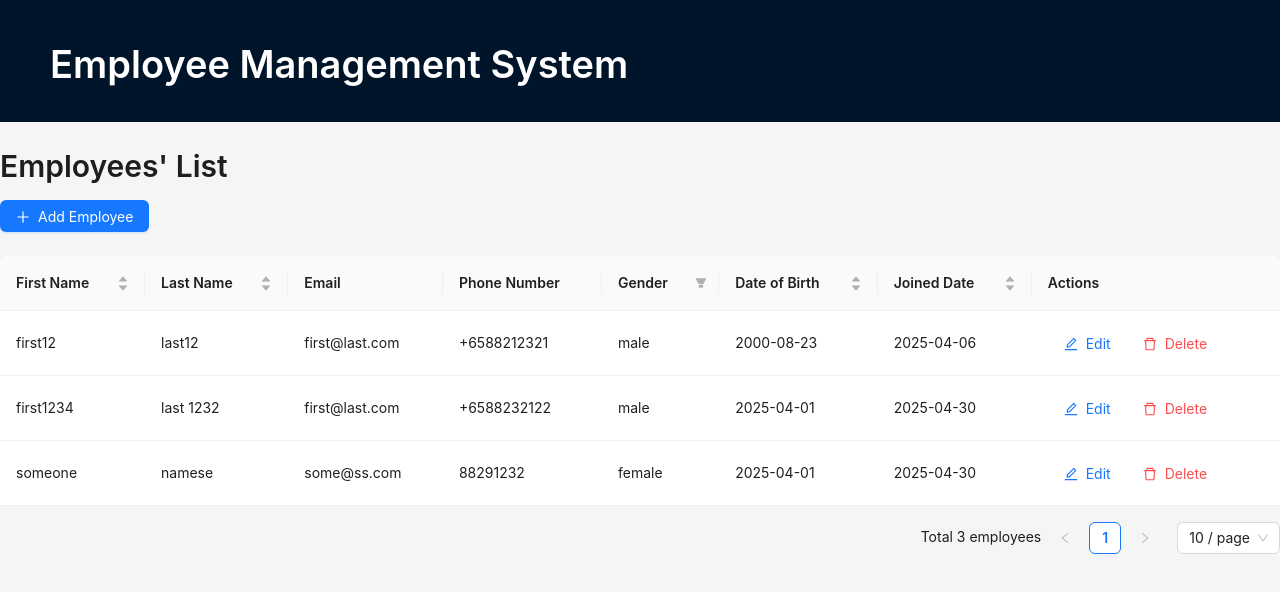
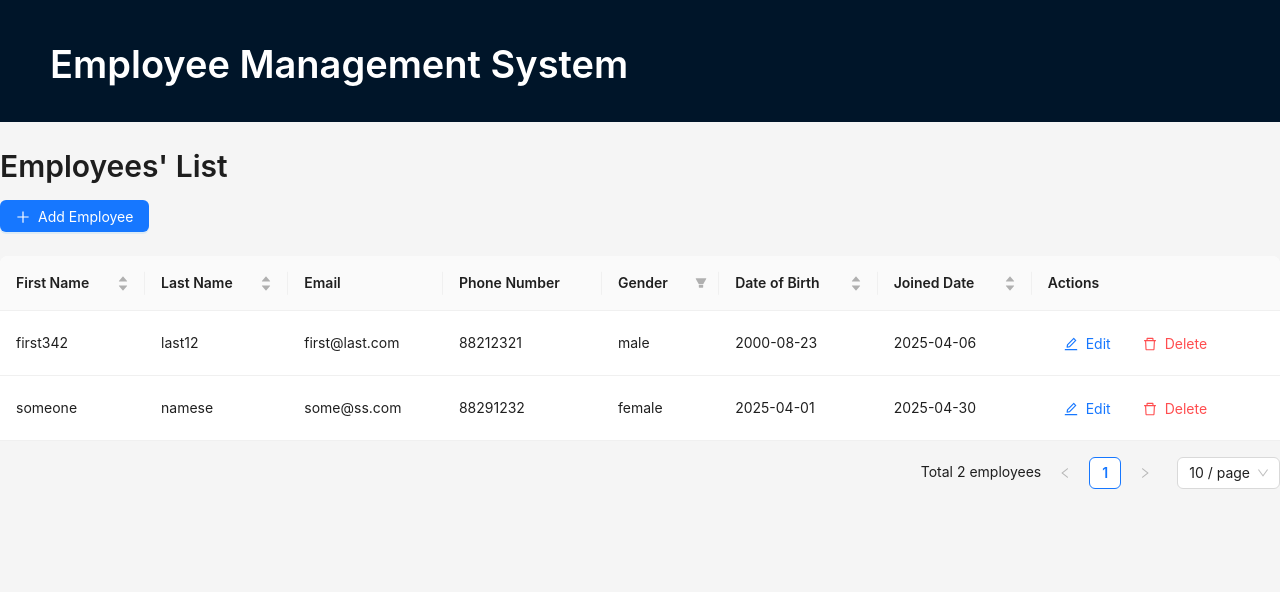
Before and after one commit to DhrubajitPC/znk-gic, a React (Vite) app: page / in a window 1280 px wide. Shown: the top 592 px of the page. Built offline with nearby package versions, Linux system fonts and the light colour scheme; data requests are answered from the project's data file.

Commit message:
connect edit calls

```diff
--- a/db.json
+++ b/db.json
@@ -1,24 +1,14 @@
 {
   "employees": [
     {
-      "firstName": "first12",
+      "firstName": "first342",
       "lastName": "last12",
       "email": "first@last.com",
-      "phoneNumber": "+6588212321",
+      "phoneNumber": "88212321",
       "gender": "male",
       "dateOfBirth": "2000-08-23",
       "joinedDate": "2025-04-06",
       "id": "1"
-    },
-    {
-      "firstName": "first1234",
-      "lastName": "last 1232",
-      "email": "first@last.com",
-      "phoneNumber": "+6588232122",
-      "gender": "male",
-      "dateOfBirth": "2025-04-01",
-      "joinedDate": "2025-04-30",
-      "id": "2"
     },
     {
       "id": "7588",
--- a/src/components/EmployeeForm.tsx
+++ b/src/components/EmployeeForm.tsx
@@ -15,9 +15,9 @@ type EmployeeFormValues = {
 };
 
 export const EmployeeForm: React.FC<{
-  defaultValues?: Partial<EmployeeFormValues>;
+  employee?: Employee;
   onSubmit?: (data: Omit<Employee, "id">) => void;
-}> = ({ defaultValues = {}, onSubmit }) => {
+}> = ({ employee: employee, onSubmit }) => {
   const {
     control,
     handleSubmit,
@@ -30,9 +30,9 @@ export const EmployeeForm: React.FC<{
       email: "",
       phoneNumber: "",
       gender: "",
-      dateOfBirth: null,
-      joinedDate: null,
-      ...defaultValues,
+      ...employee,
+      dateOfBirth: employee?.dateOfBirth ? dayjs(employee.dateOfBirth) : null,
+      joinedDate: employee?.joinedDate ? dayjs(employee.joinedDate) : null,
     },
   });
 
--- a/src/components/EmployeeTable.tsx
+++ b/src/components/EmployeeTable.tsx
@@ -7,7 +7,7 @@ import { Employee } from "../types/Employee";
 type EmployeeTableProps = {
   employees: Employee[];
   loading: boolean;
-  onDelete: (id: number) => Promise<void>;
+  onDelete: (id: string) => Promise<void>;
 };
 
 export const EmployeeTable: React.FC<EmployeeTableProps> = ({
@@ -15,7 +15,7 @@ export const EmployeeTable: React.FC<EmployeeTableProps> = ({
   loading,
   onDelete,
 }) => {
-  const handleDelete = async (id: number) => {
+  const handleDelete = async (id: string) => {
     try {
       await onDelete(id);
       message.success("Employee deleted successfully");
@@ -74,7 +74,7 @@ export const EmployeeTable: React.FC<EmployeeTableProps> = ({
     {
       title: "Actions",
       key: "actions",
-      render: (_: any, record: Employee) => (
+      render: (_, record: Employee) => (
         <span>
           <Link to={`/employee/edit/${record.id}`}>
             <Button type="link" icon={<EditOutlined />}>
--- a/src/pages/employee/edit.tsx
+++ b/src/pages/employee/edit.tsx
@@ -1,12 +1,37 @@
 import { Typography } from "antd";
 import React from "react";
+import { useNavigate, useParams } from "react-router";
 import { EmployeeForm } from "../../components/EmployeeForm";
+import {
+  useGetEmployeesQuery,
+  useUpdateEmployeeMutation,
+} from "../../features/employee/api/employeeApi";
 
 export const EditEmployee: React.FC = () => {
+  const { employeeId } = useParams<{ employeeId: string }>();
+  const { data: employeeList, isLoading } = useGetEmployeesQuery();
+  const [updateEmployee] = useUpdateEmployeeMutation();
+  const navigate = useNavigate();
+
+  const employee = employeeList?.find((employee) => employee.id === employeeId);
+
+  const handleSubmit = async (values: any) => {
+    try {
+      await updateEmployee({ id: employeeId || "", ...values }).unwrap();
+      navigate("/");
+    } catch (error) {
+      console.error("Failed to update employee:", error);
+    }
+  };
+
+  if (isLoading) return <div>Loading...</div>;
+
   return (
     <>
       <Typography.Title level={2}>Update employee details:</Typography.Title>
-      <EmployeeForm />
+      {employee ? (
+        <EmployeeForm employee={employee} onSubmit={handleSubmit} />
+      ) : null}
     </>
   );
 };
--- a/src/pages/employee/listing.tsx
+++ b/src/pages/employee/listing.tsx
@@ -35,7 +35,7 @@ export const EmployeeListing: React.FC = () => {
         <EmployeeTable
           employees={employees}
           loading={loading}
-          onDelete={async (id: number) => {
+          onDelete={async (id: string) => {
             await deleteEmployee(id.toString());
           }}
         />
--- a/src/types/Employee.ts
+++ b/src/types/Employee.ts
@@ -1,5 +1,5 @@
 export type Employee = {
-  id: number;
+  id: string;
   firstName: string;
   lastName: string;
   email: string;
```
Also changed, not shown: 1 other file (tests, documents, lock files or other folders).
